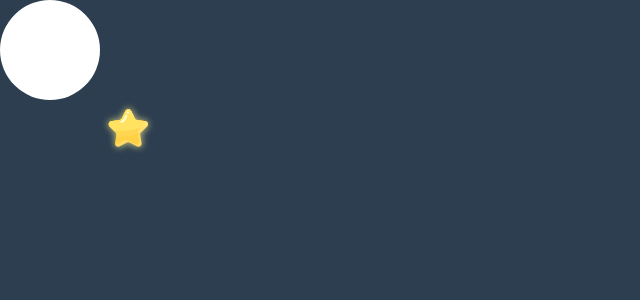
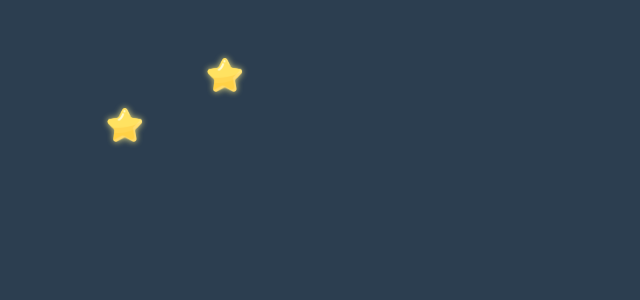
Before and after one commit to NewsFun/color-data, a Vue app: page /#/ in a window 1280 px wide. Shown: the top 300 px of the page, without its empty margins (0-640 px from the left). Built offline with nearby package versions, Linux system fonts and the light colour scheme.

Commit message:
try two stars

```diff
--- a/src/components/canvas.vue
+++ b/src/components/canvas.vue
@@ -2,14 +2,15 @@
     <canvas id="canvas">
         <img id="star"
             src="../resources/flystar.png"
+            style="display:none"
             alt="">
     </canvas>
 </template>
 <script>
 import Star from './fly-star';
 
-const url = '../resources/flystar.png';
-// const tars = [{x:100, y:200},{x:400, y:300}];
+// const url = '../resources/flystar.png';
+const tars = [{x:100, y:200},{x:400, y:300}];
 let stars = [];
 
 export default {
@@ -24,8 +25,8 @@ export default {
     },
     methods:{
         initPage(){
-            let img = document.querySelector('#star');
-            this.initStars(img);
+            // let img = document.querySelector('#star');
+            this.initStars(this.img);
         },
         initStars(img) {
             stars[0] = new Star({ wait:300, img: img, x:200, y:50 });
@@ -34,14 +35,13 @@ export default {
         },
         drawStars(array) {
             for(var i = 0;i<array.length;i++){
-                // array[i].moveTo(tars[i]);
-                array[i].render();
+                array[i].moveTo(tars[i]);
+                // array[i].render();
             }
         },
         testFn(){
             let ctx = this.setCanvas();
             this.drawLine(ctx);
-            // this.drawSingleStar(this.img);
         },
         setCanvas(){
             const canvas = document.querySelector('#canvas');
@@ -66,16 +66,17 @@ export default {
         imgLoad(img){
             let me = this;
             if(img.complete){
-                this.img = img;
+                me.img = img;
             }else{
                 img.onload = function(){
-                    me.img = this;
+                    me.img = img;
                 };
             }
         }
     },
     mounted(){
-        this.testFn();
+        // this.testFn();
+        // this.ctx = this.setCanvas();
         let img = document.querySelector('#star');
         this.imgLoad(img);
     },
@@ -84,7 +85,8 @@ export default {
     },
     watch:{
         img(val){
-            this.drawSingleStar(val);
+            // this.drawSingleStar(val);
+            this.initStars(val);
         }
     }
 };
--- a/src/components/fly-star.js
+++ b/src/components/fly-star.js
@@ -57,8 +57,6 @@ class Star {
         this.wait = option.wait;
         this.width = option.width;
         this.height = option.height;
-
-        // this.img = this.imageLoad(option.imgUrl);
     }
     initCanvas(){
 
@@ -75,15 +73,15 @@ class Star {
         let vel = this.distance(position, true);
         this.vx = vel[0]/vel[2];
         this.vy = vel[1]/vel[2];
-        this.render();
+        this.render(this.ctx);
     }
-    render() {
+    render(ctx) {
         if(!this.delay()){
             this.x += this.vx;
             this.y += this.vy;
         }
-        console.log(this.img);
-        this.ctx.drawImage(this.img, this.x, this.y, this.width, this.height);
+
+        ctx.drawImage(this.img, this.x, this.y, this.width, this.height);
     }
     distance(n, details) {
         let dx = n.x - this.x;
```
